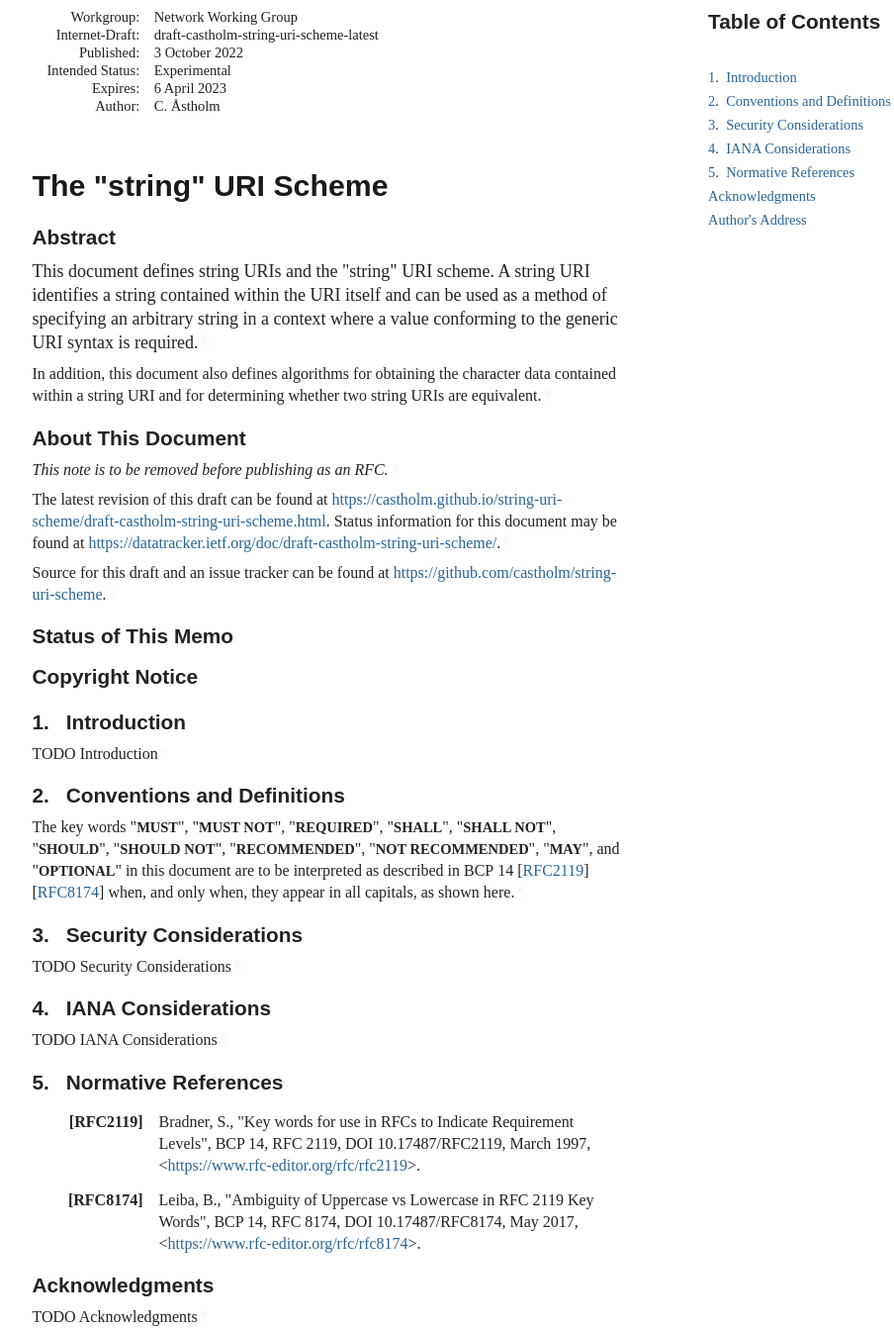
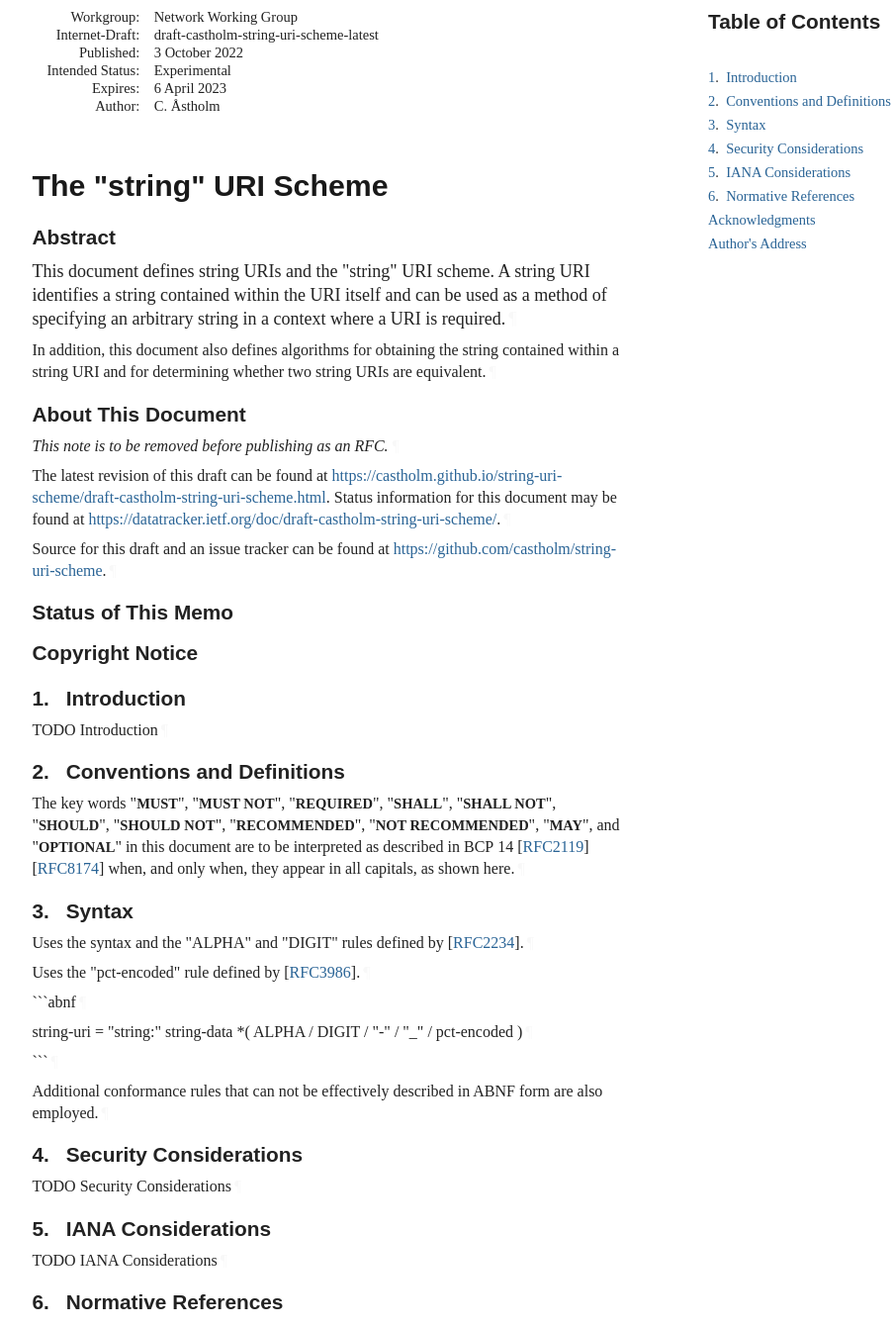
Before and after one commit to castholm/string-uri-scheme, a plain HTML site: page draft-castholm-string-uri-scheme.html in a window 1280 px wide. Shown: the part 67-1409 px from the top of the page at 99% size, without its empty margins (92-996 px from the left). Drawn offline with Linux system fonts and the light colour scheme; a web font is replaced by a local one.

Commit message:
Script updating gh-pages from 8341298. [ci skip]

````diff
--- a/draft-castholm-string-uri-scheme.html
+++ b/draft-castholm-string-uri-scheme.html
@@ -8,10 +8,9 @@
 <meta content="Carl Åstholm" name="author">
 <meta content='
        This document defines string URIs and the "string" URI scheme. A string URI identifies a string contained within the
-URI itself and can be used as a method of specifying an arbitrary string in a context where a value conforming to the
-generic URI syntax is required.
-       In addition, this document also defines algorithms for obtaining the character data contained within a string URI and
-for determining whether two string URIs are equivalent.
+URI itself and can be used as a method of specifying an arbitrary string in a context where a URI is required.
+       In addition, this document also defines algorithms for obtaining the string contained within a string URI and for
+determining whether two string URIs are equivalent.
     ' name="description">
 <meta content="xml2rfc 3.15.0" name="generator">
 <meta content="string" name="keyword">
@@ -1076,10 +1075,9 @@ svg :is([stroke="fill"], [fill^="#fff"]) {
 <section id="section-abstract">
       <h2 id="abstract"><a href="#abstract" class="selfRef">Abstract</a></h2>
 <p id="section-abstract-1">This document defines string URIs and the "string" URI scheme. A string URI identifies a string contained within the
-URI itself and can be used as a method of specifying an arbitrary string in a context where a value conforming to the
-generic URI syntax is required.<a href="#section-abstract-1" class="pilcrow">¶</a></p>
-<p id="section-abstract-2">In addition, this document also defines algorithms for obtaining the character data contained within a string URI and
-for determining whether two string URIs are equivalent.<a href="#section-abstract-2" class="pilcrow">¶</a></p>
+URI itself and can be used as a method of specifying an arbitrary string in a context where a URI is required.<a href="#section-abstract-1" class="pilcrow">¶</a></p>
+<p id="section-abstract-2">In addition, this document also defines algorithms for obtaining the string contained within a string URI and for
+determining whether two string URIs are equivalent.<a href="#section-abstract-2" class="pilcrow">¶</a></p>
 </section>
 <section class="note rfcEditorRemove" id="section-note.1">
       <h2 id="name-about-this-document">
@@ -1144,19 +1142,22 @@ for determining whether two string URIs are equivalent.<a href="#section-abstrac
             <p id="section-toc.1-1.2.1" class="keepWithNext"><a href="#section-2" class="auto internal xref">2</a>.  <a href="#name-conventions-and-definitions" class="internal xref">Conventions and Definitions</a></p>
 </li>
           <li class="compact toc ulBare ulEmpty" id="section-toc.1-1.3">
-            <p id="section-toc.1-1.3.1" class="keepWithNext"><a href="#section-3" class="auto internal xref">3</a>.  <a href="#name-security-considerations" class="internal xref">Security Considerations</a></p>
+            <p id="section-toc.1-1.3.1" class="keepWithNext"><a href="#section-3" class="auto internal xref">3</a>.  <a href="#name-syntax" class="internal xref">Syntax</a></p>
 </li>
           <li class="compact toc ulBare ulEmpty" id="section-toc.1-1.4">
-            <p id="section-toc.1-1.4.1"><a href="#section-4" class="auto internal xref">4</a>.  <a href="#name-iana-considerations" class="internal xref">IANA Considerations</a></p>
+            <p id="section-toc.1-1.4.1"><a href="#section-4" class="auto internal xref">4</a>.  <a href="#name-security-considerations" class="internal xref">Security Considerations</a></p>
 </li>
           <li class="compact toc ulBare ulEmpty" id="section-toc.1-1.5">
-            <p id="section-toc.1-1.5.1"><a href="#section-5" class="auto internal xref">5</a>.  <a href="#name-normative-references" class="internal xref">Normative References</a></p>
+            <p id="section-toc.1-1.5.1"><a href="#section-5" class="auto internal xref">5</a>.  <a href="#name-iana-considerations" class="internal xref">IANA Considerations</a></p>
 </li>
           <li class="compact toc ulBare ulEmpty" id="section-toc.1-1.6">
-            <p id="section-toc.1-1.6.1"><a href="#appendix-A" class="auto internal xref"></a><a href="#name-acknowledgments" class="internal xref">Acknowledgments</a></p>
+            <p id="section-toc.1-1.6.1"><a href="#section-6" class="auto internal xref">6</a>.  <a href="#name-normative-references" class="internal xref">Normative References</a></p>
 </li>
           <li class="compact toc ulBare ulEmpty" id="section-toc.1-1.7">
-            <p id="section-toc.1-1.7.1"><a href="#appendix-B" class="auto internal xref"></a><a href="#name-authors-address" class="internal xref">Author's Address</a></p>
+            <p id="section-toc.1-1.7.1"><a href="#appendix-A" class="auto internal xref"></a><a href="#name-acknowledgments" class="internal xref">Acknowledgments</a></p>
+</li>
+          <li class="compact toc ulBare ulEmpty" id="section-toc.1-1.8">
+            <p id="section-toc.1-1.8.1"><a href="#appendix-B" class="auto internal xref"></a><a href="#name-authors-address" class="internal xref">Author's Address</a></p>
 </li>
         </ul>
 </nav>
@@ -1181,30 +1182,51 @@ described in BCP 14 <span>[<a href="#RFC2119" class="cite xref">RFC2119</a>]</s
 appear in all capitals, as shown here.<a href="#section-2-1" class="pilcrow">¶</a></p>
 </section>
 </div>
+<div id="syntax">
+<section id="section-3">
+      <h2 id="name-syntax">
+<a href="#section-3" class="section-number selfRef">3. </a><a href="#name-syntax" class="section-name selfRef">Syntax</a>
+      </h2>
+<p id="section-3-1">Uses the syntax and the "ALPHA" and "DIGIT" rules defined by <span>[<a href="#RFC2234" class="cite xref">RFC2234</a>]</span>.<a href="#section-3-1" class="pilcrow">¶</a></p>
+<p id="section-3-2">Uses the "pct-encoded" rule defined by <span>[<a href="#RFC3986" class="cite xref">RFC3986</a>]</span>.<a href="#section-3-2" class="pilcrow">¶</a></p>
+<p id="section-3-3">```abnf<a href="#section-3-3" class="pilcrow">¶</a></p>
+<p id="section-3-4">string-uri = "string:" string-data *( ALPHA / DIGIT / "-" / "_" / pct-encoded )<a href="#section-3-4" class="pilcrow">¶</a></p>
+<p id="section-3-5">```<a href="#section-3-5" class="pilcrow">¶</a></p>
+<p id="section-3-6">Additional conformance rules that can not be effectively described in ABNF form are also employed.<a href="#section-3-6" class="pilcrow">¶</a></p>
+</section>
+</div>
 <div id="security-considerations">
-<section id="section-3">
+<section id="section-4">
       <h2 id="name-security-considerations">
-<a href="#section-3" class="section-number selfRef">3. </a><a href="#name-security-considerations" class="section-name selfRef">Security Considerations</a>
+<a href="#section-4" class="section-number selfRef">4. </a><a href="#name-security-considerations" class="section-name selfRef">Security Considerations</a>
       </h2>
-<p id="section-3-1">TODO Security Considerations<a href="#section-3-1" class="pilcrow">¶</a></p>
+<p id="section-4-1">TODO Security Considerations<a href="#section-4-1" class="pilcrow">¶</a></p>
 </section>
 </div>
 <div id="iana-considerations">
-<section id="section-4">
+<section id="section-5">
       <h2 id="name-iana-considerations">
-<a href="#section-4" class="section-number selfRef">4. </a><a href="#name-iana-considerations" class="section-name selfRef">IANA Considerations</a>
+<a href="#section-5" class="section-number selfRef">5. </a><a href="#name-iana-considerations" class="section-name selfRef">IANA Considerations</a>
       </h2>
-<p id="section-4-1">TODO IANA Considerations<a href="#section-4-1" class="pilcrow">¶</a></p>
+<p id="section-5-1">TODO IANA Considerations<a href="#section-5-1" class="pilcrow">¶</a></p>
 </section>
 </div>
-<section id="section-5">
+<section id="section-6">
       <h2 id="name-normative-references">
-<a href="#section-5" class="section-number selfRef">5. </a><a href="#name-normative-references" class="section-name selfRef">Normative References</a>
+<a href="#section-6" class="section-number selfRef">6. </a><a href="#name-normative-references" class="section-name selfRef">Normative References</a>
       </h2>
 <dl class="references">
 <dt id="RFC2119">[RFC2119]</dt>
       <dd>
 <span class="refAuthor">Bradner, S.</span>, <span class="refTitle">"Key words for use in RFCs to Indicate Requirement Levels"</span>, <span class="seriesInfo">BCP 14</span>, <span class="seriesInfo">RFC 2119</span>, <span class="seriesInfo">DOI 10.17487/RFC2119</span>, <time datetime="1997-03" class="refDate">March 1997</time>, <span>&lt;<a href="https://www.rfc-editor.org/rfc/rfc2119">https://www.rfc-editor.org/rfc/rfc2119</a>&gt;</span>. </dd>
+<dd class="break"></dd>
+<dt id="RFC2234">[RFC2234]</dt>
+      <dd>
+<span class="refAuthor">Crocker, D., Ed.</span> and <span class="refAuthor">P. Overell</span>, <span class="refTitle">"Augmented BNF for Syntax Specifications: ABNF"</span>, <span class="seriesInfo">RFC 2234</span>, <span class="seriesInfo">DOI 10.17487/RFC2234</span>, <time datetime="1997-11" class="refDate">November 1997</time>, <span>&lt;<a href="https://www.rfc-editor.org/rfc/rfc2234">https://www.rfc-editor.org/rfc/rfc2234</a>&gt;</span>. </dd>
+<dd class="break"></dd>
+<dt id="RFC3986">[RFC3986]</dt>
+      <dd>
+<span class="refAuthor">Berners-Lee, T.</span>, <span class="refAuthor">Fielding, R.</span>, and <span class="refAuthor">L. Masinter</span>, <span class="refTitle">"Uniform Resource Identifier (URI): Generic Syntax"</span>, <span class="seriesInfo">STD 66</span>, <span class="seriesInfo">RFC 3986</span>, <span class="seriesInfo">DOI 10.17487/RFC3986</span>, <time datetime="2005-01" class="refDate">January 2005</time>, <span>&lt;<a href="https://www.rfc-editor.org/rfc/rfc3986">https://www.rfc-editor.org/rfc/rfc3986</a>&gt;</span>. </dd>
 <dd class="break"></dd>
 <dt id="RFC8174">[RFC8174]</dt>
     <dd>
````
Also changed, not shown: draft-castholm-string-uri-scheme.txt.
